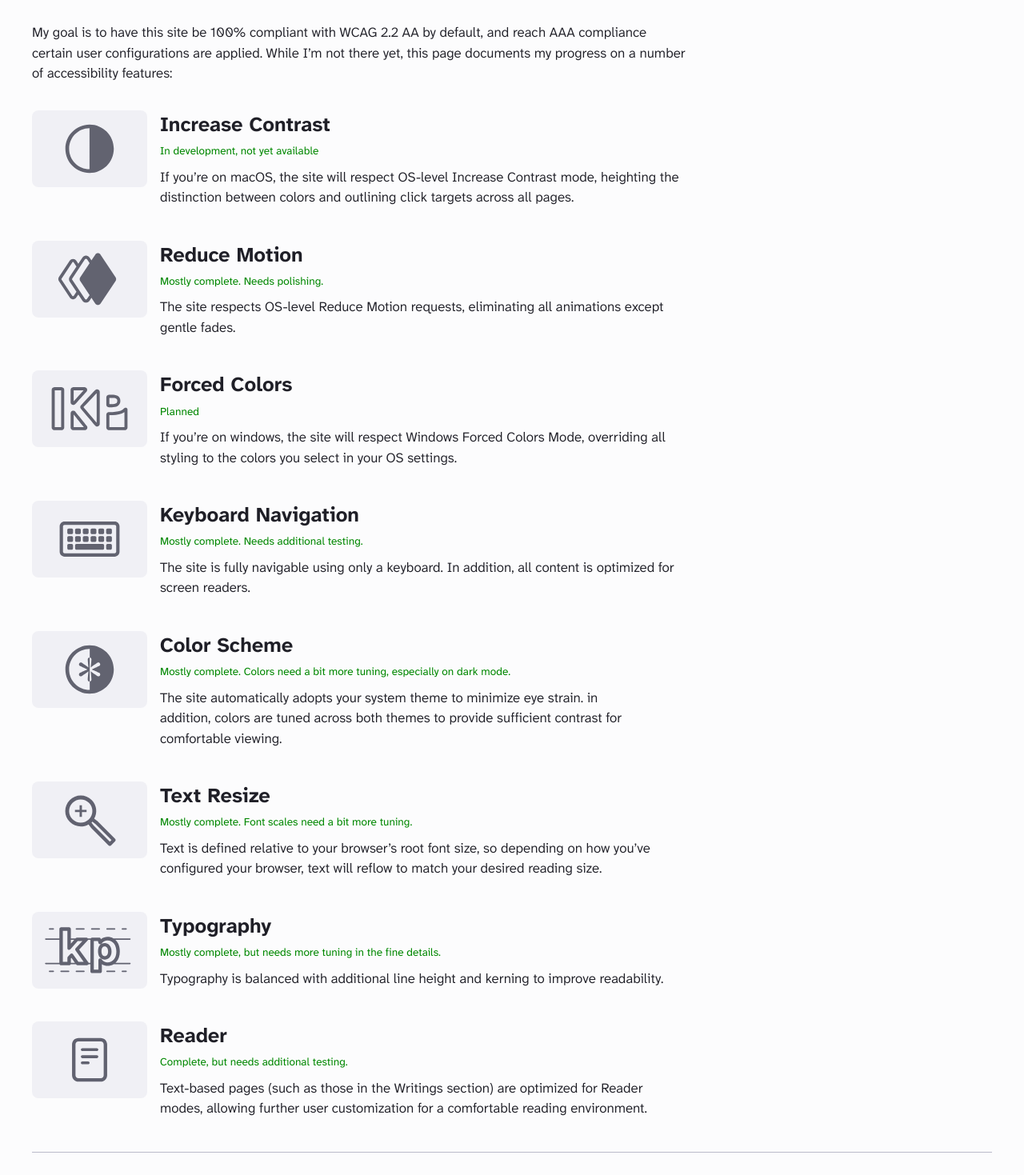
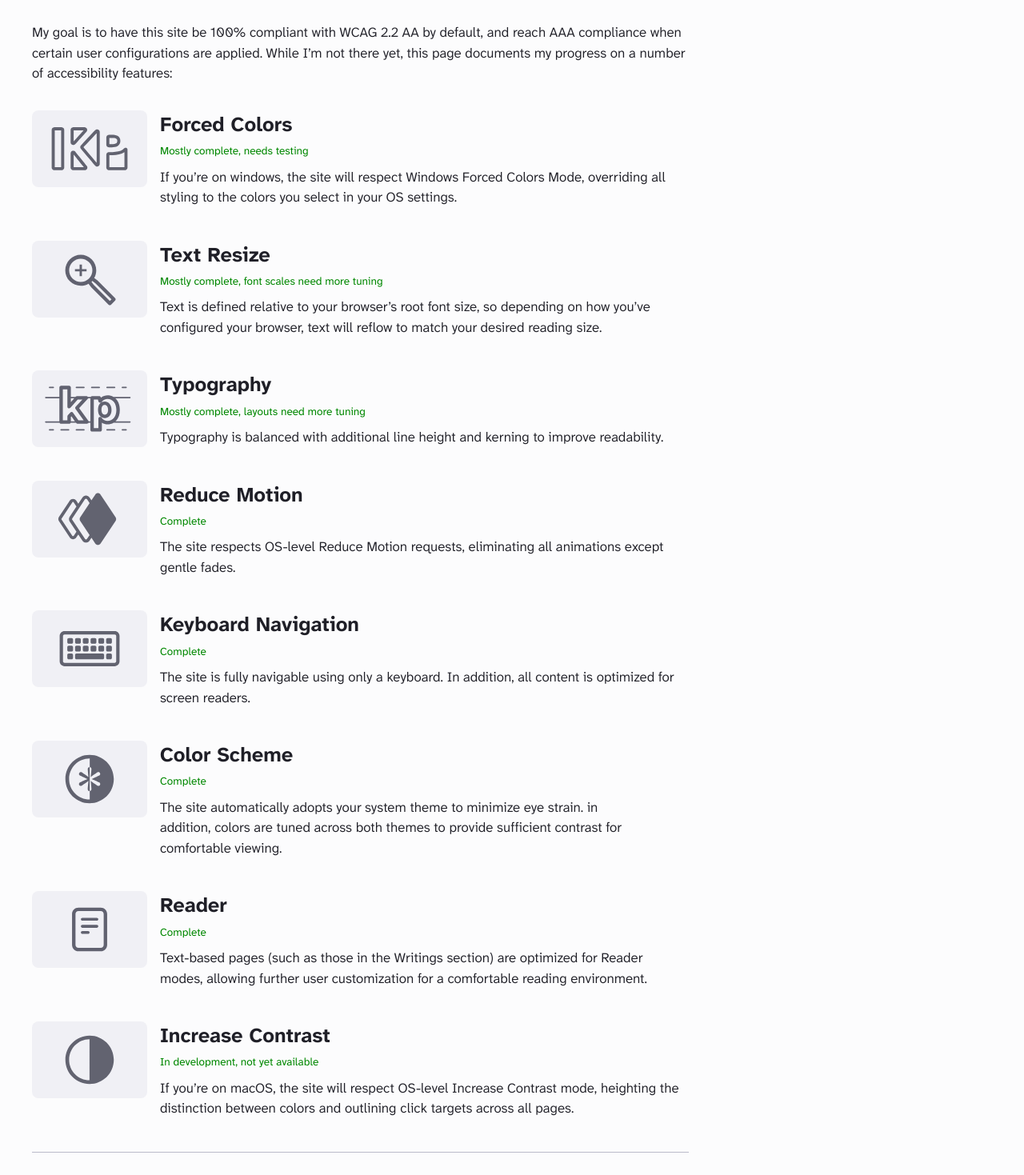
Before and after one commit to kaipepler/kaipepler, a SvelteKit app: page /accessibility in a window 1280 px wide. Shown: the part 341-1810 px from the top of the page at 80% size. Built offline with nearby package versions, Linux system fonts and the light colour scheme.

Commit message:
Typos & small fixes

```diff
--- a/src/routes/accessibility/+page.svelte
+++ b/src/routes/accessibility/+page.svelte
@@ -1,52 +1,52 @@
 <script>
 	const features = [
+		{
+			title: 'Forced Colors',
+			desc: 'If you’re on windows, the site will respect Windows Forced Colors Mode, overriding all styling to the colors you select in your OS settings.',
+			status: 'Mostly complete, needs testing',
+			icon: 'forced-colors'
+		},
+		{
+			title: 'Text Resize',
+			desc: 'Text is defined relative to your browser’s root font size, so depending on how you’ve configured your browser, text will reflow to match your desired reading size.',
+			status: 'Mostly complete, font scales need more tuning',
+			icon: 'text-resize'
+		},
+		{
+			title: 'Typography',
+			desc: 'Typography is balanced with additional line height and kerning to improve readability.',
+			status: 'Mostly complete, layouts need more tuning',
+			icon: 'typography'
+		},
+		{
+			title: 'Reduce Motion',
+			desc: 'The site respects OS-level Reduce Motion requests, eliminating all animations except gentle fades.',
+			status: 'Complete',
+			icon: 'reduce-motion'
+		},
+		{
+			title: 'Keyboard Navigation',
+			desc: 'The site is fully navigable using only a keyboard. In addition, all content is optimized for screen readers.',
+			status: 'Complete',
+			icon: 'keyboard-navigation'
+		},
+		{
+			title: 'Color Scheme',
+			desc: 'The site automatically adopts your system theme to minimize eye strain. in addition, colors are tuned across both themes to provide sufficient contrast for comfortable viewing.',
+			status: 'Complete',
+			icon: 'color-scheme'
+		},
+		{
+			title: 'Reader',
+			desc: 'Text-based pages (such as those in the Writings section) are optimized for Reader modes, allowing further user customization for a comfortable reading environment.',
+			status: 'Complete',
+			icon: 'reader'
+		},
 		{
 			title: 'Increase Contrast',
 			desc: 'If you’re on macOS, the site will respect OS-level Increase Contrast mode, heighting the distinction between colors and outlining click targets across all pages.',
 			status: 'In development, not yet available',
 			icon: 'increase-contrast'
-		},
-		{
-			title: 'Reduce Motion',
-			desc: 'The site respects OS-level Reduce Motion requests, eliminating all animations except gentle fades.',
-			status: 'Mostly complete. Needs polishing.',
-			icon: 'reduce-motion'
-		},
-		{
-			title: 'Forced Colors',
-			desc: 'If you’re on windows, the site will respect Windows Forced Colors Mode, overriding all styling to the colors you select in your OS settings.',
-			status: 'Planned',
-			icon: 'forced-colors'
-		},
-		{
-			title: 'Keyboard Navigation',
-			desc: 'The site is fully navigable using only a keyboard. In addition, all content is optimized for screen readers.',
-			status: 'Mostly complete. Needs additional testing.',
-			icon: 'keyboard-navigation'
-		},
-		{
-			title: 'Color Scheme',
-			desc: 'The site automatically adopts your system theme to minimize eye strain. in addition, colors are tuned across both themes to provide sufficient contrast for comfortable viewing.',
-			status: 'Mostly complete. Colors need a bit more tuning, especially on dark mode.',
-			icon: 'color-scheme'
-		},
-		{
-			title: 'Text Resize',
-			desc: 'Text is defined relative to your browser’s root font size, so depending on how you’ve configured your browser, text will reflow to match your desired reading size.',
-			status: 'Mostly complete. Font scales need a bit more tuning.',
-			icon: 'text-resize'
-		},
-		{
-			title: 'Typography',
-			desc: 'Typography is balanced with additional line height and kerning to improve readability.',
-			status: 'Mostly complete, but needs more tuning in the fine details.',
-			icon: 'typography'
-		},
-		{
-			title: 'Reader',
-			desc: 'Text-based pages (such as those in the Writings section) are optimized for Reader modes, allowing further user customization for a comfortable reading environment.',
-			status: 'Complete, but needs additional testing.',
-			icon: 'reader'
 		}
 	];
 </script>
@@ -64,8 +64,8 @@
 	</p>
 	<p>
 		My goal is to have this site be 100% compliant with WCAG 2.2 AA by default, and reach AAA
-		compliance certain user configurations are applied. While I’m not there yet, this page documents
-		my progress on a number of accessibility features:
+		compliance when certain user configurations are applied. While I’m not there yet, this page
+		documents my progress on a number of accessibility features:
 	</p>
 
 	{#each features as feature}
@@ -118,6 +118,11 @@
 		}
 	}
 
+	hr {
+		max-width: 75ch;
+		margin-inline: 0 auto;
+	}
+
 	@media (max-width: 850px) {
 		.feature-block {
 			flex-direction: column;
```
